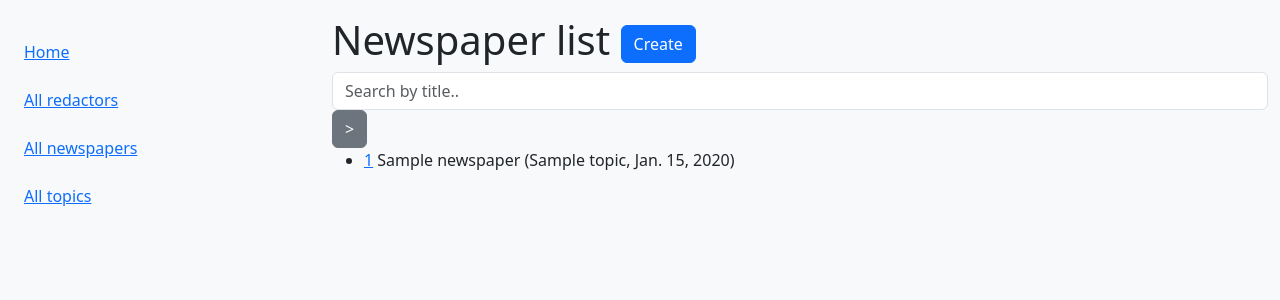
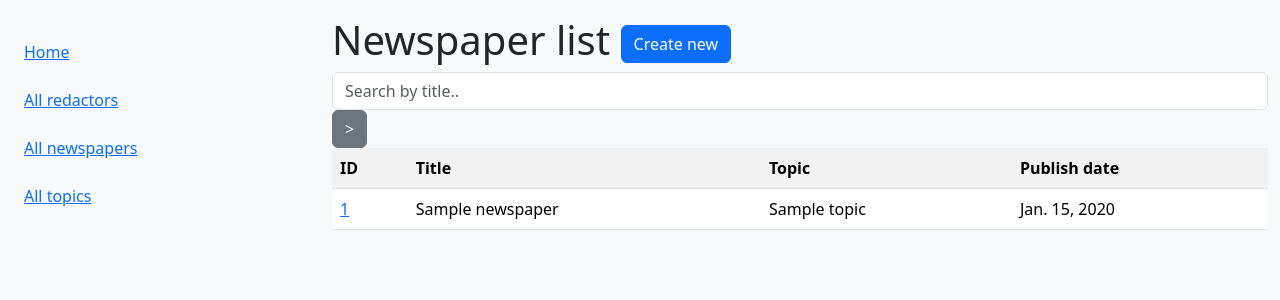
Before and after one commit to ant-komarov/newspaper-agency, a Django app: page /newspapers/ in a window 1280 px wide. Shown: the part 70-370 px from the top of the page. Run offline with Django 4.2, Linux system fonts and the light colour scheme; a user stored in the database is signed in; tables that the repository leaves empty hold one stand-in row (values such as "Sample post"); some libraries are stand-ins or nearby versions.

Commit message:
Change output of un formation from lost to table

```diff
--- a/templates/tracker/newspaper_list.html
+++ b/templates/tracker/newspaper_list.html
@@ -5,24 +5,34 @@
   <h1>
     Newspaper list
     <a href="{% url "tracker:newspaper-create" %}" class="btn btn-primary link-to-page">
-      Create
+      Create new
     </a>
   </h1>
 
   <form action="" method="get" class="form-inline">
-    {{ search_form|crispy }}
-    <input type="submit" value=">" class="btn btn-secondary">
+    <div>{{ search_form|crispy }}</div>
+    <div><input type="submit" value=">" class="btn btn-secondary"></div>
+
   </form>
 
   {% if newspaper_list %}
-    <ul>
+    <table class="table table-striped">
+      <tr>
+        <th>ID</th>
+        <th>Title</th>
+        <th>Topic</th>
+        <th>Publish date</th>
+      </tr>
       {% for newspaper in newspaper_list %}
-        <li>
-          <a href="{% url "tracker:newspaper-detail" pk=newspaper.id %} ">{{ newspaper.id }}</a>
-          {{ newspaper.title }} ({{ newspaper.topic.name }}, {{ newspaper.publish_date }})
-        </li>
+        <tr>
+          <td><a href="{% url "tracker:newspaper-detail" pk=newspaper.id %} ">{{ newspaper.id }}</a></td>
+          <td>{{ newspaper.title }}</td>
+          <td>{{ newspaper.topic.name }}</td>
+          <td>{{ newspaper.publish_date }}</td>
+        </tr>
       {% endfor %}
-    </ul>
+    </table>
+
   {% else %}
     <p>There are no newspapers yet</p>
   {% endif %}
```
